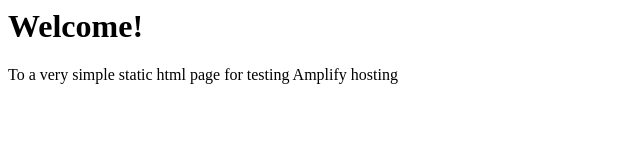
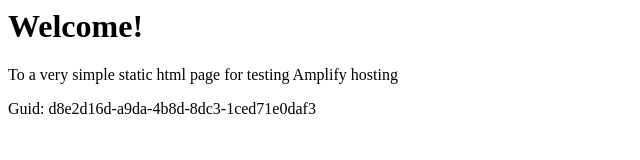
Before and after one commit to aws-aemilia-pdx/Github-PR-Commit-Integration-Test-DoNotTouch-GitH-MJCD6L4M-v1-preprod-us-west-2, a website: page src/index.html in a window 1280 px wide. Shown: the whole page, without its empty margins (0-640 px from the left). Drawn offline with Linux system fonts and the light colour scheme.

Commit message:
commit from integ tests

```diff
--- a/src/index.html
+++ b/src/index.html
@@ -1,3 +1,5 @@
+
+
 <html lang="en">
 
 <head>
@@ -10,6 +12,6 @@
 <body>
     <h1>Welcome!</h1>
     <p>To a very simple static html page for testing Amplify hosting</p>
-</body>
+    <p>Guid: d8e2d16d-a9da-4b8d-8dc3-1ced71e0daf3</p></body>
 
 </html>
```
